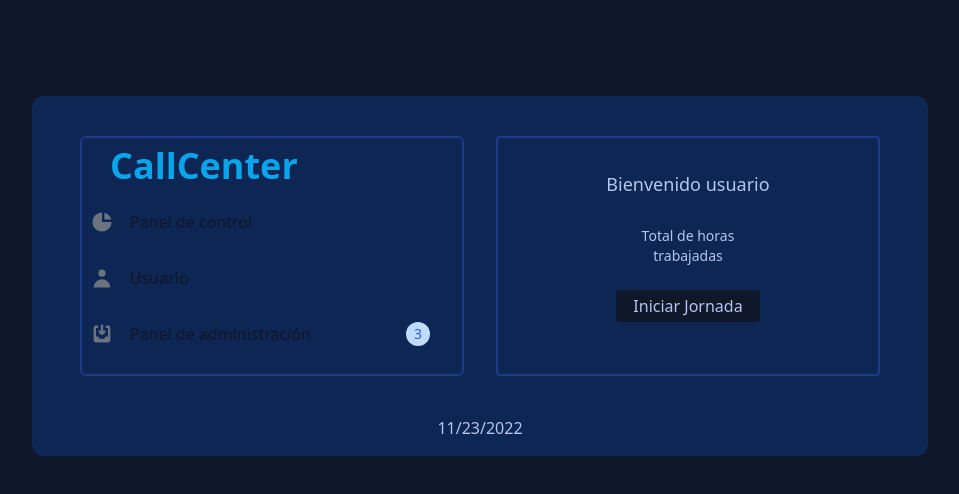
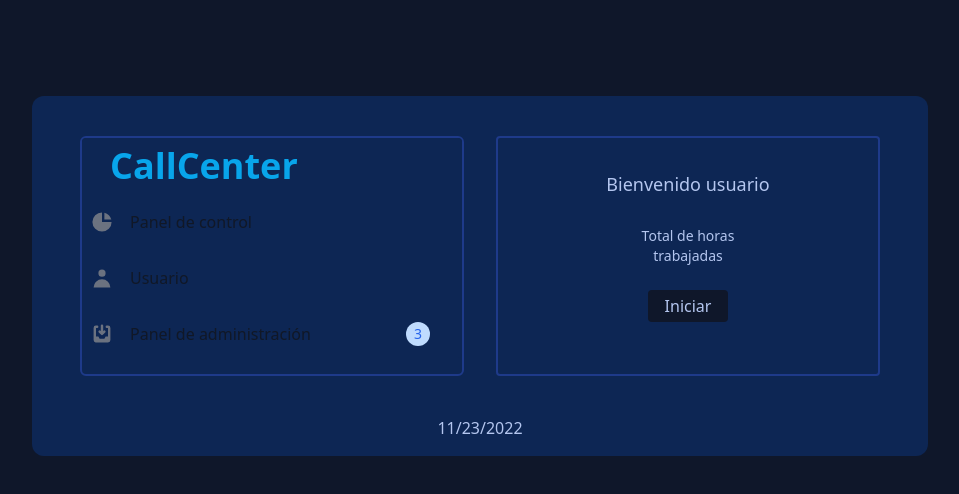
Before and after one commit to diego-vecch/hourMeter-callCenter-frontend, a React (Vite) app: page /user-control-panel in a window 1280 px wide. Shown: the top 494 px of the page, without its empty margins (160-1119 px from the left). Built offline with nearby package versions, Linux system fonts and the light colour scheme.

Commit message:
feat: Build Button type children

```diff
--- /dev/null
+++ b/src/components/Button.jsx
@@ -0,0 +1,5 @@
+export default function Button ({ onClick , children}) {
+    return( <button onClick={onClick} className=" bg-slate-900 hover:bg-sky-400 hover:text-gray-50 rounded text-xs px-1 py-1 w-20 vy-sm:w-24 vy-sm:h-8 md:text-base xl:w-20 ">
+        {children}
+    </button> )
+}
--- a/src/components/Initiation.jsx
+++ b/src/components/Initiation.jsx
@@ -1,3 +1,5 @@
+import Button from "./Button";
+
 export const Initiation = ({ setMode }) => {
   return (
     <>
@@ -8,12 +10,7 @@ export const Initiation = ({ setMode }) => {
             Total de horas trabajadas
           </p>
           <div className="card-actions py-4 md:py-2">
-            <button
-              className=" bg-slate-900 hover:bg-sky-400 hover:text-gray-50 rounded text-xs px-1 py-1 w-28 vy-sm:w-36 vy-sm:h-8 md:text-base "
-              onClick={() => setMode("working")}
-            >
-              Iniciar Jornada
-            </button>
+            <Button onClick={() => setMode("working")}>Iniciar</Button>
           </div>
         </div>
       </div>
--- a/src/components/Working.jsx
+++ b/src/components/Working.jsx
@@ -1,4 +1,5 @@
 import { useEffect, useState, useRef } from "react";
+import Button from "./Button";
 
 import { Timer } from "./Timer";
 
@@ -36,19 +37,14 @@ export const Working = () => {
     <div className="bg-base-300 border-2 rounded border-blue-900 justify-center items-center m-2 px-2 vy-sm:mt-4 vy-sm:mx-4 vy-sm:w-auto sm:my-2 sm:mx-10 sm:px-10 md:h-60 md:mr-8 md:ml-2 md:mt-8 md:px-6 lg:h-60 lg:my-10 lg:mr-12 lg:ml-4">
       <h2 className="text-2xl mt-7 mb-8 mx-10 text-center ">Trabajando</h2>
       <Timer counterTime={counterTime} />
-      <div className="flex gap-2 mt-4">
+      <div className=" grid grid-cols-2 gap-1 mt-4 vy-sm:ml-2 md:ml-4 xl:ml-10">
         {!isResting && (
-          <button
-            onClick={handleRestClick}
-            className="bg-slate-800 w-28 h-10 text-sm"
-          >
-            Descanso
-          </button>
+          <Button onClick={handleRestClick}>Descanso</Button>
         )}
         {isResting && (
-          <button onClick={handleContinueClick} className="bg-slate-800 w-28 h-10 text-sm">Retomar</button>
+          <Button onClick={handleContinueClick}>Retomar</Button>
         )}
-        <button className="bg-slate-800 w-40 text-sm">Finalizar Jornada</button>
+        <Button>Finalizar</Button>
       </div>
     </div>
   );
```
